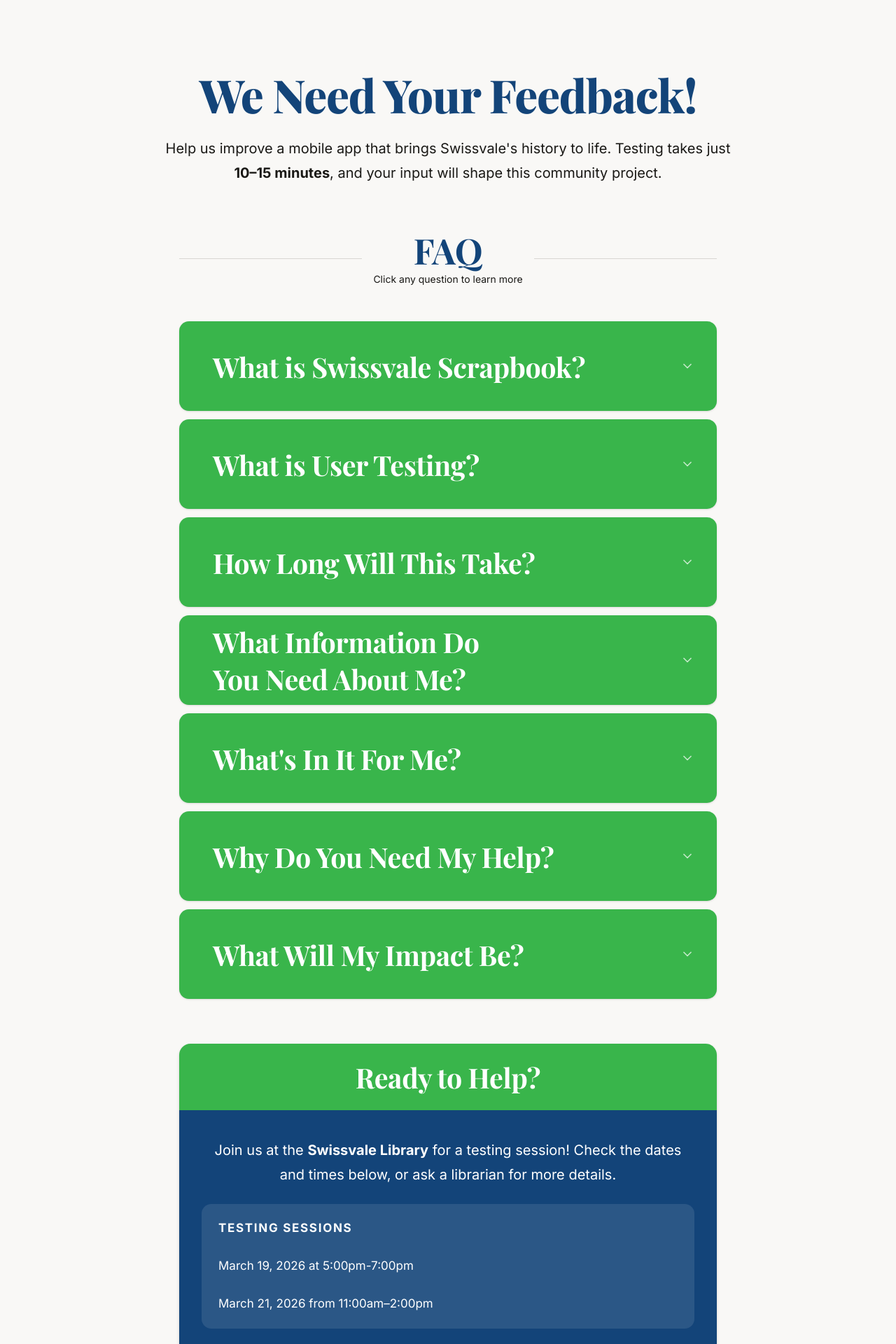
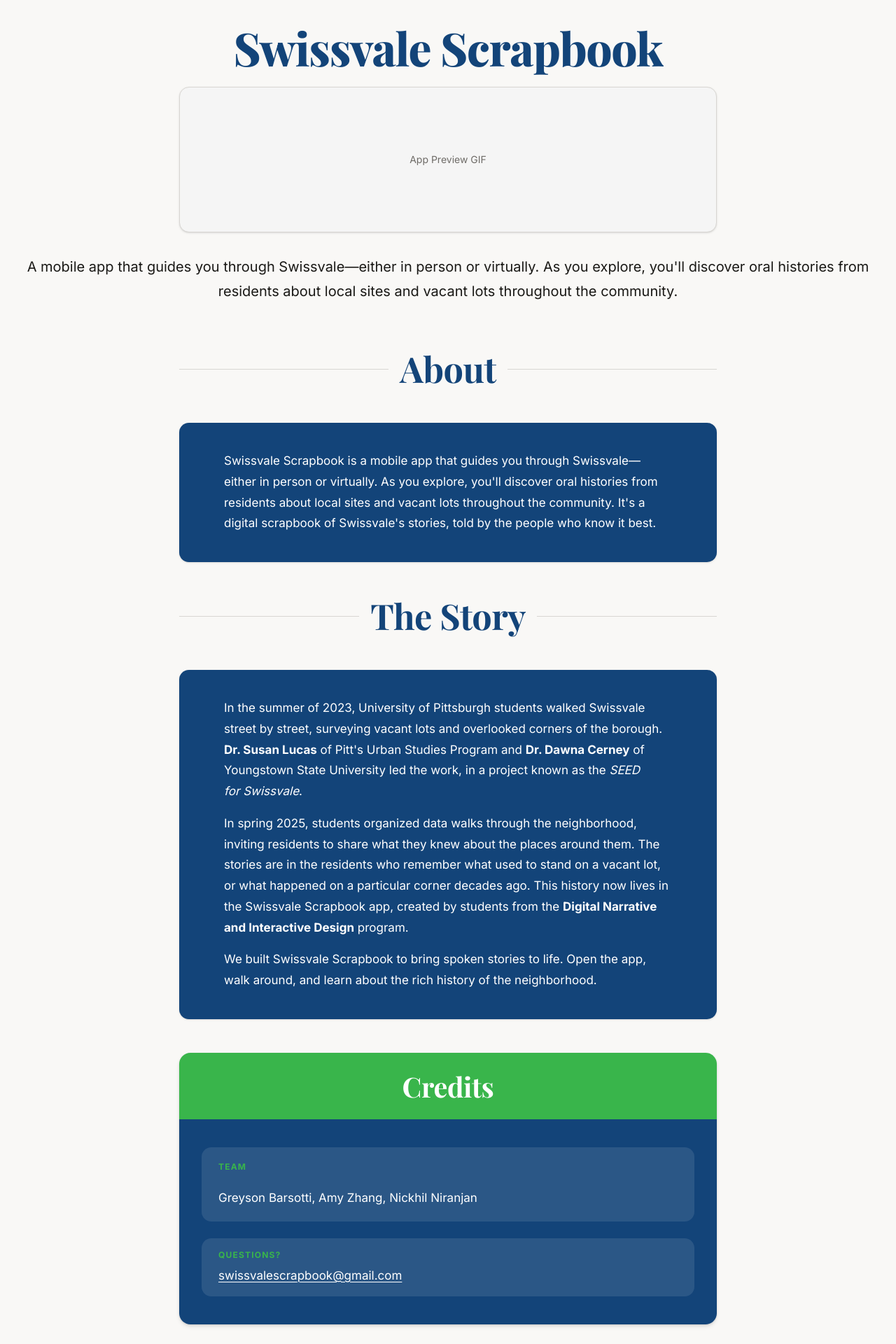
Before and after one commit to SwissvaleScrapbook/swissvalescrapbook.github.io, a React (Vite) app: page /#/ in a window 1280 px wide. Shown: the top 1920 px of the page at 70% size. Built offline with nearby package versions, Linux system fonts and the light colour scheme; a web font is replaced by a local one.

Commit message:
landing page w/o gif

```diff
--- a/src/main.tsx
+++ b/src/main.tsx
@@ -1,6 +1,7 @@
 import { createRoot } from 'react-dom/client'
 import '@/index.css'
-import Home from '@/Home.tsx'
+import Home from '@/pages/Home.tsx'
+import FAQ from '@/pages/FAQ.tsx'
 import { HashRouter, Routes, Route } from "react-router";
 
 
@@ -8,6 +9,7 @@ createRoot(document.getElementById('root')!).render(
     <HashRouter>
         <Routes>
             <Route path="/" element={<Home />} />
+            <Route path="/faq" element={<FAQ />} />
         </Routes>
     </HashRouter>,
 )
--- /dev/null
+++ b/src/pages/Home.tsx
@@ -0,0 +1,85 @@
+import '@/App.css'
+
+const cardP = "text-base! leading-relaxed! text-primary-foreground! max-w-none! text-left!"
+
+export default function LandingPage() {
+    return (
+        <div className="min-h-screen px-4 py-16 sm:px-8 md:px-16 lg:px-32">
+
+            {/* Hero */}
+            <div className="text-center max-w-2xl mx-auto mb-16!">
+                <h1 className="text-5xl font-bold text-primary mb-5! leading-tight">
+                    Swissvale Scrapbook
+                </h1>
+
+                {/* GIF placeholder */}
+                <div className="w-full max-w-md mx-auto h-52 rounded-xl bg-muted border border-border flex items-center justify-center mb-8! shadow-sm">
+                    <span className="text-muted-foreground text-sm">App Preview GIF</span>
+                </div>
+
+                <p className="text-lg! text-foreground! leading-relaxed! max-w-none!">
+                    A mobile app that guides you through Swissvale—either in person or virtually. As you explore, you'll discover oral histories from residents about local sites and vacant lots throughout the community.
+                </p>
+            </div>
+
+            {/* About section */}
+            <div className="flex items-center gap-4 max-w-3xl mx-auto my-12!">
+                <div className="flex-1 h-px bg-border" />
+                <h2 className="text-4xl font-bold text-primary text-center">About</h2>
+                <div className="flex-1 h-px bg-border" />
+            </div>
+
+            <div className="max-w-3xl mx-auto flex flex-col gap-6 mb-16">
+                <div className="bg-primary rounded-xl px-16! py-10! shadow-sm">
+                    <p className={cardP}>
+                        Swissvale Scrapbook is a mobile app that guides you through Swissvale—either in person or virtually. As you explore, you'll discover oral histories from residents about local sites and vacant lots throughout the community. It's a digital scrapbook of Swissvale's stories, told by the people who know it best.
+                    </p>
+                </div>
+            </div>
+
+            {/* Story section */}
+            <div className="flex items-center gap-4 max-w-3xl mx-auto my-12!">
+                <div className="flex-1 h-px bg-border" />
+                <h2 className="text-4xl font-bold text-primary text-center whitespace-nowrap">The Story</h2>
+                <div className="flex-1 h-px bg-border" />
+            </div>
+
+            <div className="max-w-3xl mx-auto flex flex-col gap-3 mb-16">
+                <div className="bg-primary rounded-xl px-16! py-10! shadow-sm">
+                    <p className={cardP}>
+                        In the summer of 2023, University of Pittsburgh students walked Swissvale street by street, surveying vacant lots and overlooked corners of the borough. <strong>Dr. Susan Lucas</strong> of Pitt's Urban Studies Program and <strong>Dr. Dawna Cerney</strong> of Youngstown State University led the work, in a project known as the <em>SEED for Swissvale</em>.
+                    </p>
+                    <p className={cardP}>
+                        In spring 2025, students organized data walks through the neighborhood, inviting residents to share what they knew about the places around them. The stories are in the residents who remember what used to stand on a vacant lot, or what happened on a particular corner decades ago. This history now lives in the Swissvale Scrapbook app, created by students from the <strong>Digital Narrative and Interactive Design</strong> program.
+                    </p>
+                    <p className={cardP}>
+                        We built Swissvale Scrapbook to bring spoken stories to life. Open the app, walk around, and learn about the rich history of the neighborhood.
+                    </p>
+                </div>
+            </div>
+
+            {/* Credits */}
+            <div className="max-w-3xl mx-auto rounded-2xl shadow-lg overflow-hidden my-12!">
+                <div className="bg-secondary px-8! py-6! text-center">
+                    <h3 className="text-4xl font-bold text-white!">Credits</h3>
+                </div>
+                <div className="bg-primary px-8! py-10! flex flex-col items-center gap-6">
+                    <div className="w-full max-w-xl bg-white/10 rounded-xl px-6! py-5! text-left flex flex-col gap-2">
+                        <p className="text-secondary! text-xs! font-bold! uppercase tracking-widest mb-1 max-w-none!">Team</p>
+                        <p className="text-primary-foreground! text-base! max-w-none!">Greyson Barsotti, Amy Zhang, Nickhil Niranjan</p>
+                    </div>
+                    <div className="w-full max-w-xl bg-white/10 rounded-xl px-6! py-4! text-left">
+                        <p className="text-secondary! text-xs! font-bold! uppercase tracking-widest mb-2! max-w-none!">Questions?</p>
+                        <a
+                            href="mailto:swissvalescrapbook@gmail.com"
+                            className="text-primary-foreground! text-base underline underline-offset-4 hover:text-secondary transition-colors duration-200"
+                        >
+                            swissvalescrapbook@gmail.com
+                        </a>
+                    </div>
+                </div>
+            </div>
+
+        </div>
+    )
+}
```
Also changed, not shown: src/pages/FAQ.tsx (renamed from src/Home.tsx, +4 -4 lines).
